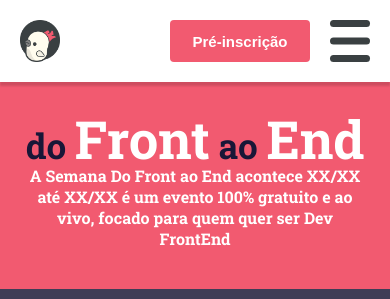
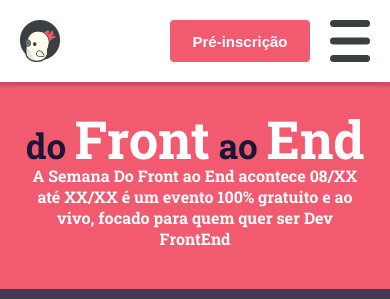
Before and after one commit to CollabCodeTech/hotsite-dofrontaoend, a React (Create React App) app: page / in a window 390 px wide. Shown: the top 299 px of the page. Built offline with nearby package versions, Linux system fonts and the light colour scheme.

Commit message:
Tentativa de resolver o bug de layout no iPhone

```diff
--- a/src/pages/Lead/index.js
+++ b/src/pages/Lead/index.js
@@ -13,7 +13,7 @@ const Lead = () => (
         <Section>
             <TitleDofrontaoend>do Front ao End</TitleDofrontaoend>
             <SubtitleCollab featured>
-                A Semana Do Front ao End acontece XX/XX até XX/XX é um evento
+                A Semana Do Front ao End acontece 08/XX até XX/XX é um evento
                 100% gratuito e ao vivo, focado para quem quer ser Dev FrontEnd
             </SubtitleCollab>
 
--- a/src/styles/base/index.js
+++ b/src/styles/base/index.js
@@ -9,6 +9,11 @@ const Base = createGlobalStyle`
         min-width: 300px;
     }
 
+    body {
+        max-width: 100%;
+        position: relative;
+    }
+
     input {
         font-family: inherit;
         font-size: inherit;
```
